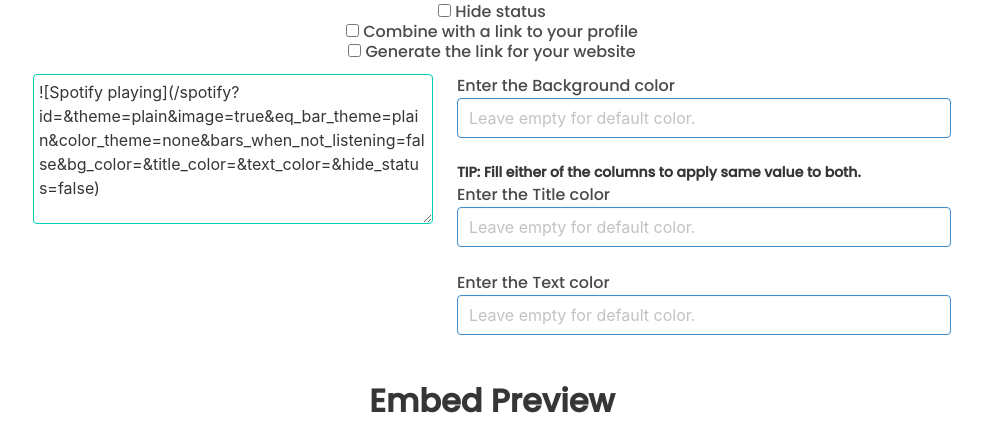
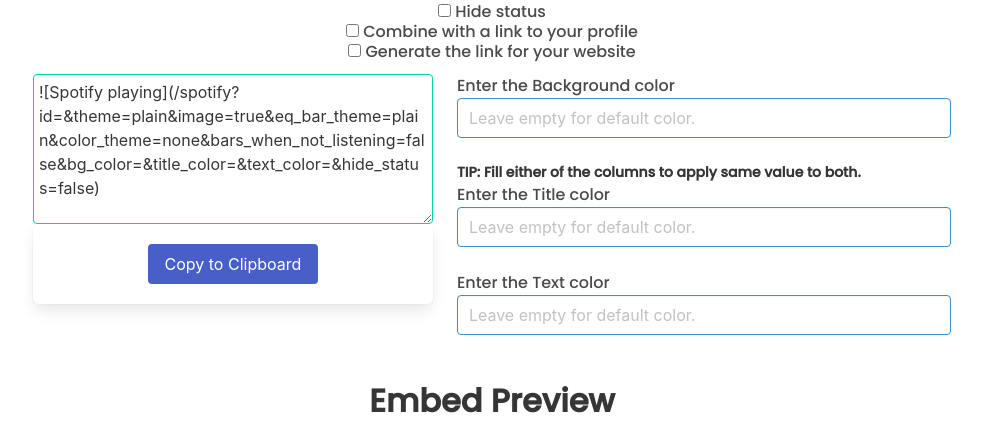
Before and after one commit to janaSunrise/spotify-playing-readme, a Flask app: template app/templates/cb.html in a window 1280 px wide. Shown: the part 298-733 px from the top of the page, without its empty margins (148-1130 px from the left). Run offline with Flask 2, Linux system fonts and the light colour scheme; the template is opened without the code that fills it, so the values that code supplies are empty; parts of the project's set-up code (start-up, migrations or seed data) failed here and were passed over; some libraries are stand-ins or nearby versions.

Commit message:
Added copy to clipboard button.

```diff
--- a/app/templates/cb.html
+++ b/app/templates/cb.html
@@ -138,6 +138,9 @@
   <div class="column is-narrow">
     <p class="bd-notification is-primary">
       <textarea class="textarea is-primary" id="readme" readonly></textarea>
+        <div class="box has-text-centered">
+            <button id="copy-to-clipboard" class="button is-link">Copy to Clipboard</button>
+        </div>
     </p>
   </div>
 
@@ -268,5 +271,12 @@
     $('#bg-color').keyup(function() {
         parameters.bg_color = $(this).val(); change_url();
     });
+
+    // Copy to clipboard
+    $("#copy-to-clipboard").click(function(){
+        $("textarea").select();
+        document.execCommand('copy');
+    });
+
 </script>
 {% endblock %}
```
